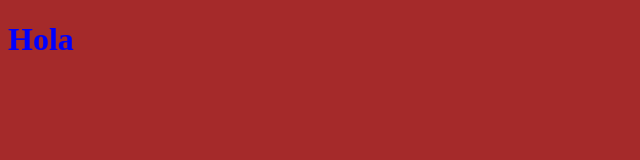
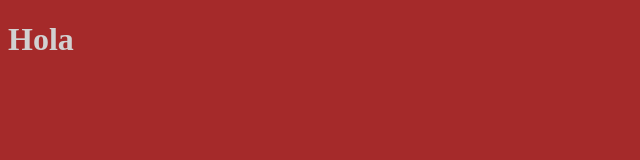
Before and after one commit to camiflores27/practica-lunes-30-3, a plain HTML site: page index.html in a window 1280 px wide. Shown: the whole page, without its empty margins (0-640 px from the left). Drawn offline with Linux system fonts and the light colour scheme.

Commit message:
color letra

```diff
--- a/style.css
+++ b/style.css
@@ -1,5 +1,5 @@
 h1 {
-  color: blue;
+  color: rgb(209, 209, 209);
 }
 
 body {
```
